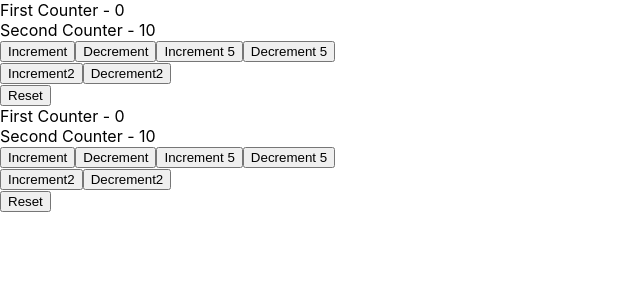
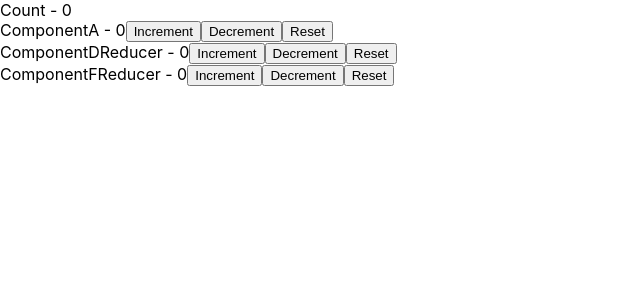
Before and after one commit to Neha-Himesh/react-hands-on, a React (Create React App) app: page / in a window 1280 px wide. Shown: the top 300 px of the page, without its empty margins (0-640 px from the left). Built offline with nearby package versions, Linux system fonts and the light colour scheme.

Commit message:
Added code of useReducer with useContext

```diff
--- a/src/App.js
+++ b/src/App.js
@@ -1,20 +1,52 @@
 
-import React, {Component} from 'react'
+import React, {useReducer} from 'react'
 import CounterOne from './components/CounterOne';
 import CounterTwo from './components/CounterTwo';
+import ComponentA from './components/ComponentA';
+import ComponentB from './components/ComponentB';
+import ComponentCReducer from './components/ComponentCReducer';
 
 export const countContext = React.createContext()
 
-class App extends Component {
+const initialState = 0
+const reducer = (state, action) =>{
+    switch(action){
+        case 'increment':
+            return state + 1
+        case 'decrement':
+            return state - 1
+        case 'reset':
+            return initialState
+        default:
+            return state
+    }
+}
 
-  render(){
-    return (
-    	<div className="App">
-        <CounterTwo />
-     	</div>
-    );
-  }
-
+function App() {
+  const [count, dispatch] = useReducer(reducer, initialState)
+  return (
+    <countContext.Provider value={{countState: count, countDispatch: dispatch}}>
+    <div className='App'>
+      Count - {count}
+      <ComponentA />
+      <ComponentB />
+      <ComponentCReducer />
+    </div>
+    </countContext.Provider>
+  )
 }
 
 export default App;
+
+
+// class App extends Component {
+
+//   render(){
+//     return (
+//     	<div className="App">
+//         <CounterTwo />
+//      	</div>
+//     );
+//   }
+
+// }
--- /dev/null
+++ b/src/components/ComponentA.js
@@ -0,0 +1,22 @@
+import React , {useContext} from 'react'
+import { countContext } from '../App'
+
+function ComponentA() {
+   const CountContext = useContext(countContext)
+  return (
+    <div>
+        ComponentA - {CountContext.countState}
+        <button onClick={()=>CountContext.countDispatch('increment')}>
+            Increment
+        </button>
+        <button onClick={()=>CountContext.countDispatch('decrement')}>
+            Decrement
+        </button>
+        <button onClick={()=>CountContext.countDispatch('reset')}>
+            Reset
+        </button>
+    </div>
+  )
+}
+
+export default ComponentA
--- /dev/null
+++ b/src/components/ComponentB.js
@@ -0,0 +1,10 @@
+import React from 'react'
+import ComponentDReducer from './ComponentDReducer'
+
+function ComponentB() {
+  return (
+    <div><ComponentDReducer /></div>
+  )
+}
+
+export default ComponentB
--- /dev/null
+++ b/src/components/ComponentCReducer.js
@@ -0,0 +1,10 @@
+import React from 'react'
+import ComponentFReducer from './ComponentFReducer'
+
+function ComponentCReducer() {
+  return (
+    <div><ComponentFReducer/></div>
+  )
+}
+
+export default ComponentCReducer
--- /dev/null
+++ b/src/components/ComponentDReducer.js
@@ -0,0 +1,22 @@
+import React , {useContext} from 'react'
+import { countContext } from '../App'
+
+function ComponentDReducer() {
+   const CountContext = useContext(countContext)
+  return (
+    <div>
+        ComponentDReducer - {CountContext.countState}
+        <button onClick={()=>CountContext.countDispatch('increment')}>
+            Increment
+        </button>
+        <button onClick={()=>CountContext.countDispatch('decrement')}>
+            Decrement
+        </button>
+        <button onClick={()=>CountContext.countDispatch('reset')}>
+            Reset
+        </button>
+    </div>
+  )
+}
+
+export default ComponentDReducer
--- /dev/null
+++ b/src/components/ComponentFReducer.js
@@ -0,0 +1,22 @@
+import React , {useContext} from 'react'
+import { countContext } from '../App'
+
+function ComponentFReducer() {
+   const CountContext = useContext(countContext)
+  return (
+    <div>
+        ComponentFReducer - {CountContext.countState}
+        <button onClick={()=>CountContext.countDispatch('increment')}>
+            Increment
+        </button>
+        <button onClick={()=>CountContext.countDispatch('decrement')}>
+            Decrement
+        </button>
+        <button onClick={()=>CountContext.countDispatch('reset')}>
+            Reset
+        </button>
+    </div>
+  )
+}
+
+export default ComponentFReducer
```
Also changed, not shown: src/components/ComponentEReducer.js (added, +10 -0 lines), src/components/DataFetchingOne.js (added, +29 -0 lines), src/components/ComponentCFunc.js (line endings or trailing spaces).
